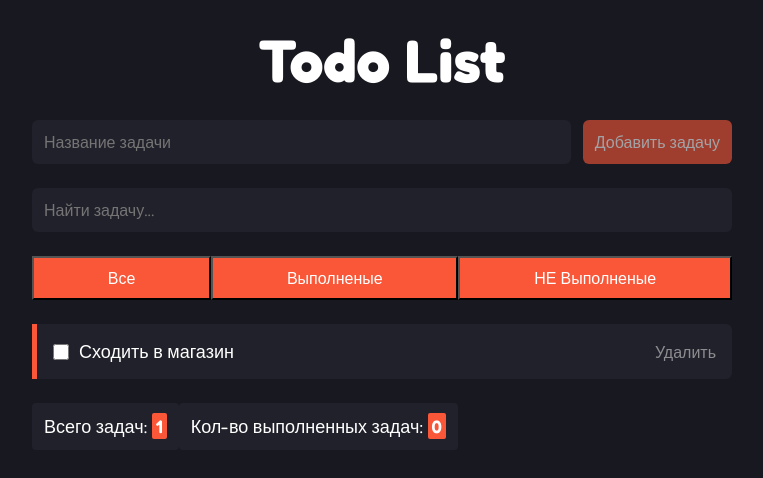
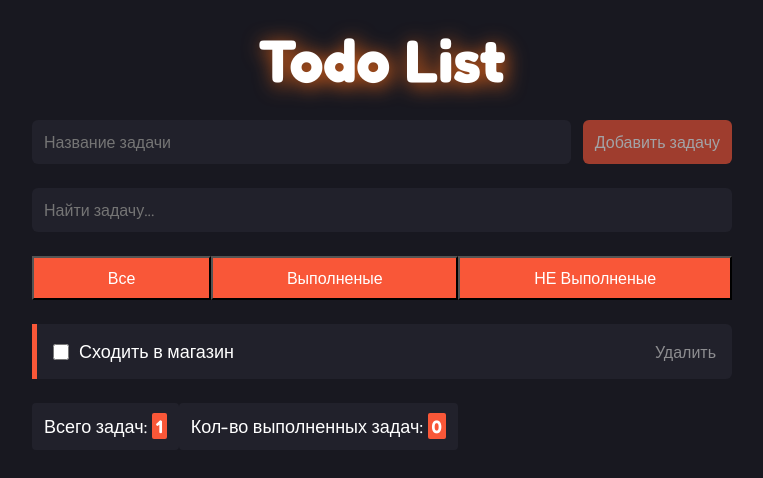
Before and after one commit to ArkadiyJS/my-app-todo-list, a React (Create React App) app: page / in a window 1280 px wide. Shown: the top 478 px of the page, without its empty margins (258-1021 px from the left). Built offline with nearby package versions, Linux system fonts and the light colour scheme.

Commit message:
drop-shadow

```diff
--- a/src/App.css
+++ b/src/App.css
@@ -13,11 +13,13 @@
   width: 100%;
   max-width: 700px;
 }
+
 .content h1 {
   font-size: 60px;
   text-align: center;
+  filter: drop-shadow(3px 3px 10px rgb(215, 95, 25))
+}
 
-}
 .tasks {
   display: flex;
   flex-direction: column;
@@ -26,6 +28,7 @@
 
   list-style: none;
 }
+
 .footer {
   display: flex;
   flex-direction: row;
```
